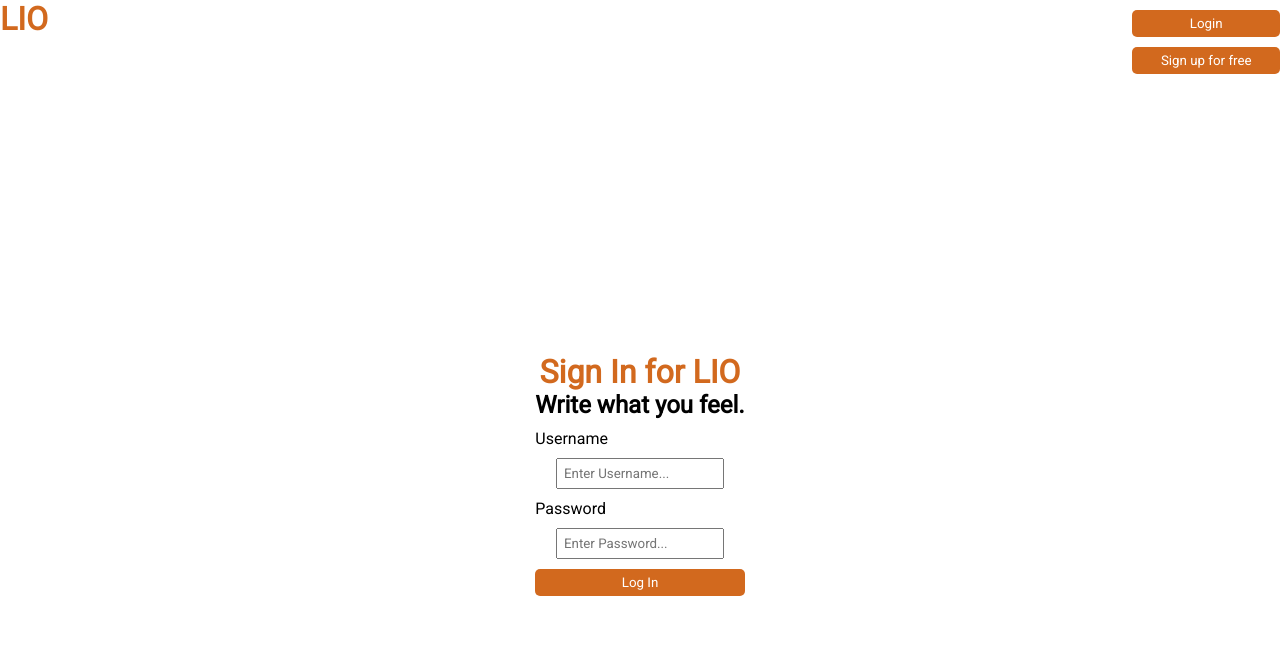
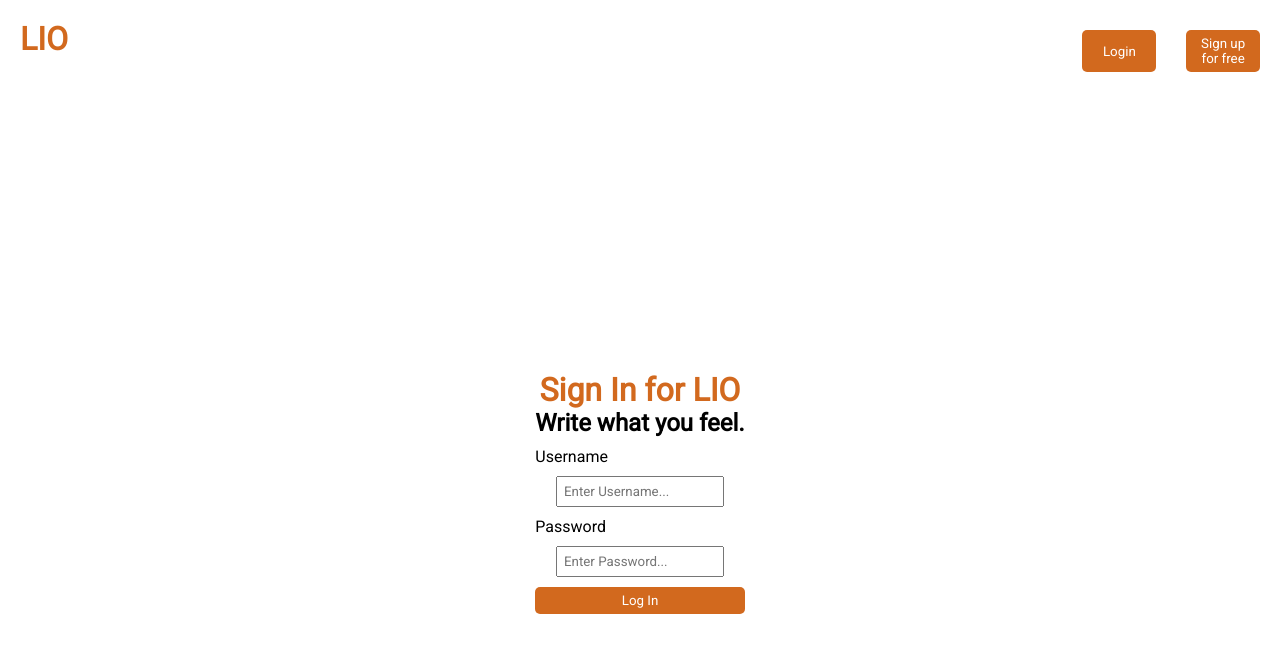
Before and after one commit to Manuel-heav/LIO, a React (Create React App) app in the folder client/: page /login in a window 1280 px wide. Shown: the top 652 px of the page. Built offline with nearby package versions, Linux system fonts and the light colour scheme.

Commit message:
need to come up with a good color pallete

```diff
--- a/client/src/components/login.css
+++ b/client/src/components/login.css
@@ -8,8 +8,20 @@
 .login__header{
     display: flex;
     justify-content: space-between;
+    margin: 20px;
+
 }
 
+
+.login__btn__container{
+    display: flex;
+    justify-content: space-between;
+}
+
+
+.login__btn__container button{
+    margin-left: 30px;
+}
 .login__container{
     padding: 30px;
     background: #fff;
```
